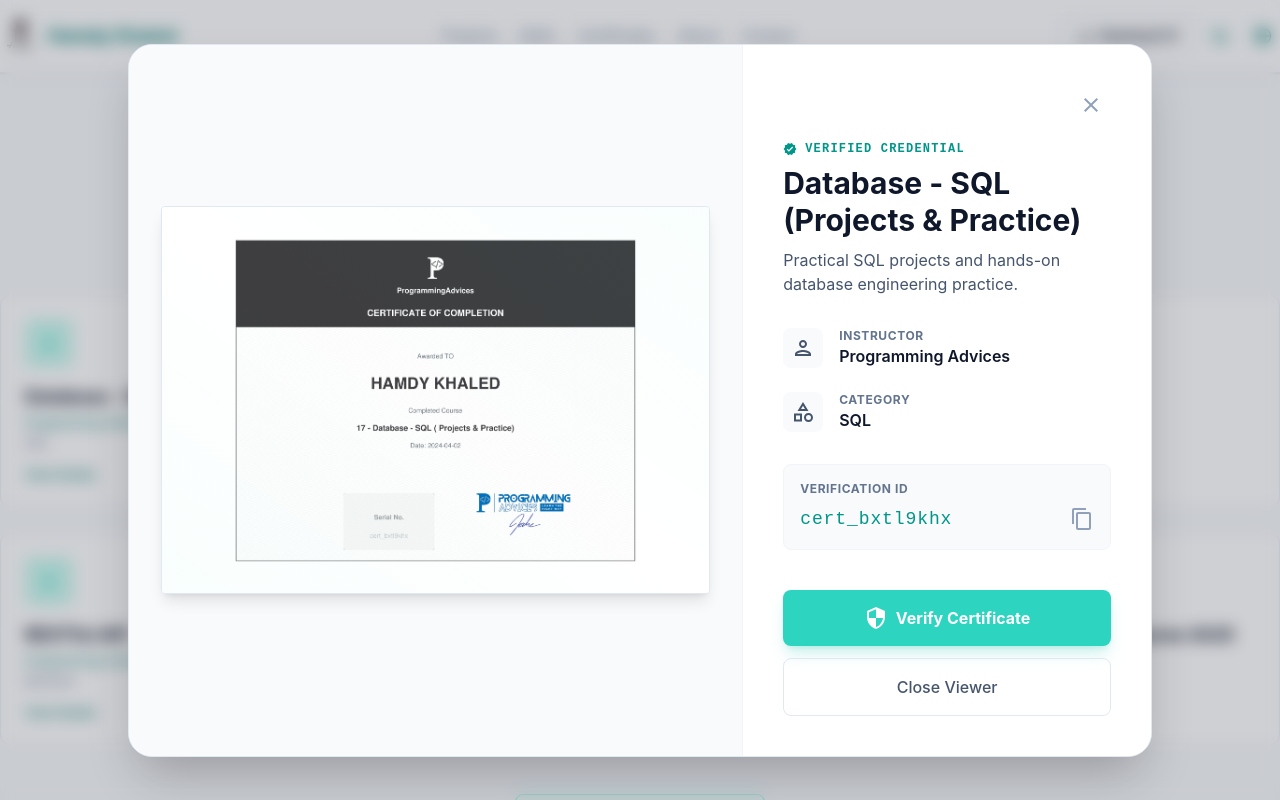
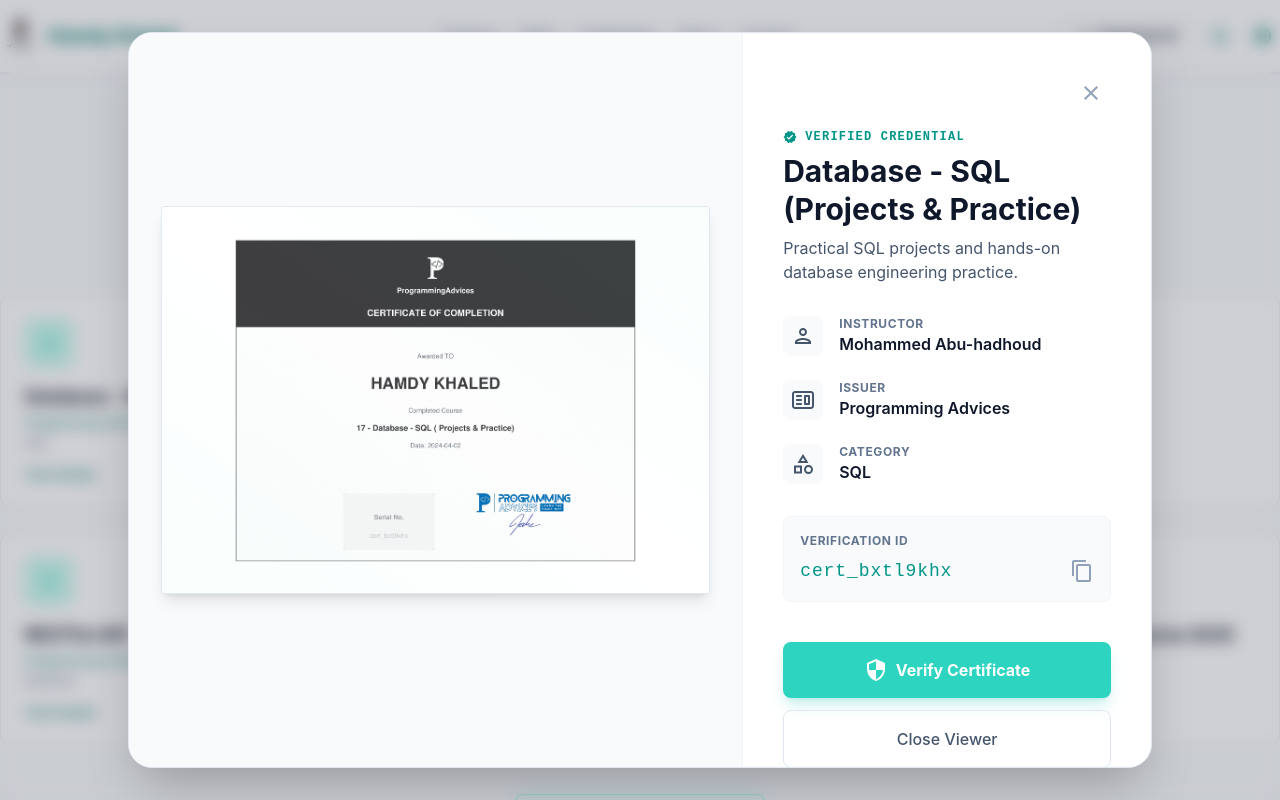
Before and after one commit to HamdyCS/ai-portfolio, a React (Vite) app: page / in a window 1280 px wide. Both pictures are taken after a click on the button 205 px from the left and 3370 px from the top of the page. Shown: the part 2970-3770 px from the top of the page. Built offline with nearby package versions, Linux system fonts and the light colour scheme; a web font is replaced by a local one.

Commit message:
feat(certificates): add instructor details and separate issuer row in viewer modal
Add bilingual instructor fields to certificate data and display them in the viewer modal. Split issuer into its own row with a website icon and add issuer translation keys.

```diff
--- a/src/components/certificates/CertificateViewerModal.tsx
+++ b/src/components/certificates/CertificateViewerModal.tsx
@@ -12,6 +12,7 @@
   MdOutlineClose,
 } from "react-icons/md";
 import type { Certificate } from "../../types";
+import { CgWebsite } from "react-icons/cg";
 
 interface CertificateViewerModalProps {
   certificate: Certificate | null;
@@ -25,15 +26,21 @@
   const { t, i18n } = useTranslation();
   const [copied, setCopied] = useState(false);
 
-  const localized = (cert: Certificate, field: "courseName" | "issuer") => {
+  const localized = (
+    cert: Certificate,
+    field: "courseName" | "issuer" | "instructor",
+  ) => {
     const isAr = i18n.language === "ar";
-    return isAr
-      ? field === "courseName"
-        ? cert.courseNameAr
-        : cert.issuerAr
-      : field === "courseName"
-        ? cert.courseName
-        : cert.issuer;
+
+    if (isAr) {
+      if (field === "courseName") return cert.courseNameAr;
+      if (field === "issuer") return cert.issuerAr;
+      if (field === "instructor") return cert.instructorAr;
+    } else {
+      if (field === "courseName") return cert.courseName;
+      if (field === "issuer") return cert.issuer;
+      if (field === "instructor") return cert.instructor;
+    }
   };
 
   useEffect(() => {
@@ -161,6 +168,20 @@
                         {t("certificates.instructor")}
                       </p>
                       <p className="text-base font-semibold text-slate-900 dark:text-text-primary">
+                        {localized(certificate, "instructor")}
+                      </p>
+                    </div>
+                  </div>
+
+                  <div className="flex items-start gap-4">
+                    <div className="rounded-lg bg-slate-50 p-2 text-slate-600 dark:bg-surface-high dark:text-secondary">
+                      <CgWebsite className="text-2xl" />
+                    </div>
+                    <div>
+                      <p className="text-xs font-bold uppercase tracking-wider text-slate-500 dark:font-medium dark:text-text-secondary">
+                        {t("certificates.issuer")}
+                      </p>
+                      <p className="text-base font-semibold text-slate-900 dark:text-text-primary">
                         {localized(certificate, "issuer")}
                       </p>
                     </div>
--- a/src/data/certificates.ts
+++ b/src/data/certificates.ts
@@ -39,6 +39,8 @@
     image: cert1,
     featured: false,
     verifiyId: "cert_d00pzmkb",
+    instructor: "Mohammed Abu-hadhoud",
+    instructorAr: "محمد ابو هدهود",
   },
   {
     id: "2",
@@ -56,6 +58,8 @@
     image: cert2,
     featured: false,
     verifiyId: "cert_67npt6z2",
+    instructor: "Mohammed Abu-hadhoud",
+    instructorAr: "محمد ابو هدهود",
   },
   {
     id: "3",
@@ -63,8 +67,7 @@
     courseNameAr: "البرمجة باستخدام ++C - المستوى الأول",
     description:
       "Getting started with C++ syntax, language fundamentals, and structured programming.",
-    descriptionAr:
-      "البدء مع بناء جملة ++C وأساسيات اللغة والبرمجة المنظمة.",
+    descriptionAr: "البدء مع بناء جملة ++C وأساسيات اللغة والبرمجة المنظمة.",
     issuer: "Programming Advices",
     issuerAr: "Programming Advices",
     category: "C++",
@@ -73,6 +76,8 @@
     image: cert3,
     featured: false,
     verifiyId: "cert_96x4hwyl",
+    instructor: "Mohammed Abu-hadhoud",
+    instructorAr: "محمد ابو هدهود",
   },
   {
     id: "4",
@@ -80,8 +85,7 @@
     courseNameAr: "حلول الخوارزميات وحل المشكلات - المستوى الأول",
     description:
       "Hands-on solutions and practical application of algorithmic problems.",
-    descriptionAr:
-      "حلول عملية وتطبيقات على المسائل الخوارزمية.",
+    descriptionAr: "حلول عملية وتطبيقات على المسائل الخوارزمية.",
     issuer: "Programming Advices",
     issuerAr: "Programming Advices",
     category: "Algorithms",
@@ -90,6 +94,8 @@
     image: cert4,
     featured: false,
     verifiyId: "cert_b0ysmfkv",
+    instructor: "Mohammed Abu-hadhoud",
+    instructorAr: "محمد ابو هدهود",
   },
   {
     id: "5",
@@ -107,6 +113,8 @@
     image: cert5,
     featured: false,
     verifiyId: "cert_gf9dz943",
+    instructor: "Mohammed Abu-hadhoud",
+    instructorAr: "محمد ابو هدهود",
   },
   {
     id: "6",
@@ -125,6 +133,8 @@
     image: cert6,
     featured: false,
     verifiyId: "cert_wjbt8bzr",
+    instructor: "Mohammed Abu-hadhoud",
+    instructorAr: "محمد ابو هدهود",
   },
   {
     id: "7",
@@ -132,8 +142,7 @@
     courseNameAr: "الخوارزميات وحل المشكلات - المستوى الثالث",
     description:
       "Advanced problem-solving strategies and analysis of algorithmic complexity.",
-    descriptionAr:
-      "استراتيجيات متقدمة لحل المشكلات وتحليل التعقيد الخوارزمي.",
+    descriptionAr: "استراتيجيات متقدمة لحل المشكلات وتحليل التعقيد الخوارزمي.",
     issuer: "Programming Advices",
     issuerAr: "Programming Advices",
     category: "Algorithms",
@@ -143,6 +152,8 @@
     image: cert7,
     featured: false,
     verifiyId: "cert_4tynhwkk",
+    instructor: "Mohammed Abu-hadhoud",
+    instructorAr: "محمد ابو هدهود",
   },
   {
     id: "8",
@@ -161,6 +172,8 @@
     image: cert8,
     featured: false,
     verifiyId: "cert_761bjhpm",
+    instructor: "Mohammed Abu-hadhoud",
+    instructorAr: "محمد ابو هدهود",
   },
   {
     id: "9",
@@ -179,6 +192,8 @@
     image: cert10,
     featured: false,
     verifiyId: "cert_8r6jgqbb",
+    instructor: "Mohammed Abu-hadhoud",
+    instructorAr: "محمد ابو هدهود",
   },
   {
     id: "10",
@@ -197,6 +212,8 @@
     image: cert11,
     featured: false,
     verifiyId: "cert_fs4815lb",
+    instructor: "Mohammed Abu-hadhoud",
+    instructorAr: "محمد ابو هدهود",
   },
   {
     id: "11",
@@ -215,6 +232,8 @@
     image: cert12,
     featured: false,
     verifiyId: "cert_0zh7qtf0",
+    instructor: "Mohammed Abu-hadhoud",
+    instructorAr: "محمد ابو هدهود",
   },
   {
     id: "12",
@@ -222,8 +241,7 @@
     courseNameAr: "الخوارزميات وحل المشكلات - المستوى الخامس",
     description:
       "Complex problem solving and performance-oriented algorithm design.",
-    descriptionAr:
-      "حل المشكلات المعقدة وتصميم الخوارزميات الموجهة نحو الأداء.",
+    descriptionAr: "حل المشكلات المعقدة وتصميم الخوارزميات الموجهة نحو الأداء.",
     issuer: "Programming Advices",
     issuerAr: "Programming Advices",
     category: "Algorithms",
@@ -233,6 +251,8 @@
     image: cert13,
     featured: false,
     verifiyId: "cert_9w246j1m",
+    instructor: "Mohammed Abu-hadhoud",
+    instructorAr: "محمد ابو هدهود",
   },
   {
     id: "13",
@@ -240,8 +260,7 @@
     courseNameAr: "سي شارب - المستوى الأول",
     description:
       "C# language fundamentals and modern .NET programming foundations.",
-    descriptionAr:
-      "أساسيات لغة C# وأسس البرمجة الحديثة بإطار .NET.",
+    descriptionAr: "أساسيات لغة C# وأسس البرمجة الحديثة بإطار .NET.",
     issuer: "Programming Advices",
     issuerAr: "Programming Advices",
     category: "C#",
@@ -250,6 +269,8 @@
     image: cert14,
     featured: false,
     verifiyId: "cert_zwt02yhy",
+    instructor: "Mohammed Abu-hadhoud",
+    instructorAr: "محمد ابو هدهود",
   },
   {
     id: "14",
@@ -268,6 +289,8 @@
     image: cert15,
     featured: false,
     verifiyId: "cert_107zm845",
+    instructor: "Mohammed Abu-hadhoud",
+    instructorAr: "محمد ابو هدهود",
   },
   {
     id: "15",
@@ -275,8 +298,7 @@
     courseNameAr: "البرمجة كائنية التوجه في C#",
     description:
       "Object-oriented design principles applied within the C# ecosystem.",
-    descriptionAr:
-      "تطبيق مبادئ التصميم كائني التوجه في بيئة C#.",
+    descriptionAr: "تطبيق مبادئ التصميم كائني التوجه في بيئة C#.",
     issuer: "Programming Advices",
     issuerAr: "Programming Advices",
     category: "C#",
@@ -285,6 +307,8 @@
     image: cert16,
     featured: false,
     verifiyId: "cert_767yyjsv",
+    instructor: "Mohammed Abu-hadhoud",
+    instructorAr: "محمد ابو هدهود",
   },
   {
     id: "16",
@@ -292,8 +316,7 @@
     courseNameAr: "مشاريع وتطبيقات SQL",
     description:
       "Practical SQL projects and hands-on database engineering practice.",
-    descriptionAr:
-      "مشاريع SQL عملية وتدريب عملي على هندسة قواعد البيانات.",
+    descriptionAr: "مشاريع SQL عملية وتدريب عملي على هندسة قواعد البيانات.",
     issuer: "Programming Advices",
     issuerAr: "Programming Advices",
     category: "SQL",
@@ -303,6 +326,8 @@
     image: cert17,
     featured: true,
     verifiyId: "cert_bxtl9khx",
+    instructor: "Mohammed Abu-hadhoud",
+    instructorAr: "محمد ابو هدهود",
   },
   {
     id: "17",
@@ -321,15 +346,15 @@
     image: cert18,
     featured: false,
     verifiyId: "cert_73ssvyh2",
+    instructor: "Mohammed Abu-hadhoud",
+    instructorAr: "محمد ابو هدهود",
   },
   {
     id: "18",
     courseName: "Full Real Project",
     courseNameAr: "مشروع حقيقي بالكامل",
-    description:
-      "End-to-end real-world application development experience.",
-    descriptionAr:
-      "خبرة تطوير تطبيق حقيقي متكامل من البداية إلى النهاية.",
+    description: "End-to-end real-world application development experience.",
+    descriptionAr: "خبرة تطوير تطبيق حقيقي متكامل من البداية إلى النهاية.",
     issuer: "Programming Advices",
     issuerAr: "Programming Advices",
     category: "Project",
@@ -338,6 +363,8 @@
     image: cert19,
     featured: true,
     verifiyId: "cert_d66p1z6t",
+    instructor: "Mohammed Abu-hadhoud",
+    instructorAr: "محمد ابو هدهود",
   },
   {
     id: "19",
@@ -345,8 +372,7 @@
     courseNameAr: "برمجة C# - المستوى الثاني",
     description:
       "Advanced C# programming and professional .NET development techniques.",
-    descriptionAr:
-      "برمجة C# متقدمة وتقنيات تطوير .NET الاحترافية.",
+    descriptionAr: "برمجة C# متقدمة وتقنيات تطوير .NET الاحترافية.",
     issuer: "Programming Advices",
     issuerAr: "Programming Advices",
     category: "C#",
@@ -355,6 +381,8 @@
     image: cert20,
     featured: true,
     verifiyId: "cert_gygz98nz",
+    instructor: "Mohammed Abu-hadhoud",
+    instructorAr: "محمد ابو هدهود",
   },
   {
     id: "20",
@@ -362,8 +390,7 @@
     courseNameAr: "RESTful API",
     description:
       "Designing and building RESTful APIs following modern best practices.",
-    descriptionAr:
-      "تصميم وبناء RESTful APIs وفق أفضل الممارسات الحديثة.",
+    descriptionAr: "تصميم وبناء RESTful APIs وفق أفضل الممارسات الحديثة.",
     issuer: "Programming Advices",
     issuerAr: "Programming Advices",
     category: "Backend",
@@ -372,6 +399,8 @@
     image: restfulApi,
     featured: true,
     verifiyId: "cert_338y04yv",
+    instructor: "Mohammed Abu-hadhoud",
+    instructorAr: "محمد ابو هدهود",
   },
   {
     id: "21",
@@ -389,6 +418,8 @@
     image: solidPrinciples,
     featured: true,
     verifiyId: "cert_jdxlrvhd",
+    instructor: "Mohammed Abu-hadhoud",
+    instructorAr: "محمد ابو هدهود",
   },
   {
     id: "22",
@@ -407,5 +438,7 @@
     image: jonasJs,
     featured: true,
     verifiyId: "UC-07a22acb-7819-491a-9813-f963bbc7515f",
+    instructor: "Jonas Schmedtmann",
+    instructorAr:"جونس شميدتمان",
   },
 ];
--- a/src/locales/ar.json
+++ b/src/locales/ar.json
@@ -63,7 +63,8 @@
     "copyId": "نسخ معرف التحقق",
     "copied": "تم النسخ!",
     "verifyCertificate": "التحقق من الشهادة",
-    "closeViewer": "إغلاق العارض"
+    "closeViewer": "إغلاق العارض",
+    "issuer": "المصدر"
   },
   "contact": {
     "title": "تواصل",
--- a/src/locales/en.json
+++ b/src/locales/en.json
@@ -62,7 +62,8 @@
     "copyId": "Copy verification ID",
     "copied": "Copied!",
     "verifyCertificate": "Verify Certificate",
-    "closeViewer": "Close Viewer"
+    "closeViewer": "Close Viewer",
+    "issuer": "Issuer"
   },
   "contact": {
     "title": "CONTACT",
--- a/src/types/index.ts
+++ b/src/types/index.ts
@@ -49,6 +49,8 @@
   courseNameAr: string;
   description?: string;
   descriptionAr?: string;
+  instructor: string;
+  instructorAr: string;
   issuer: string;
   issuerAr: string;
   category: string;
```
